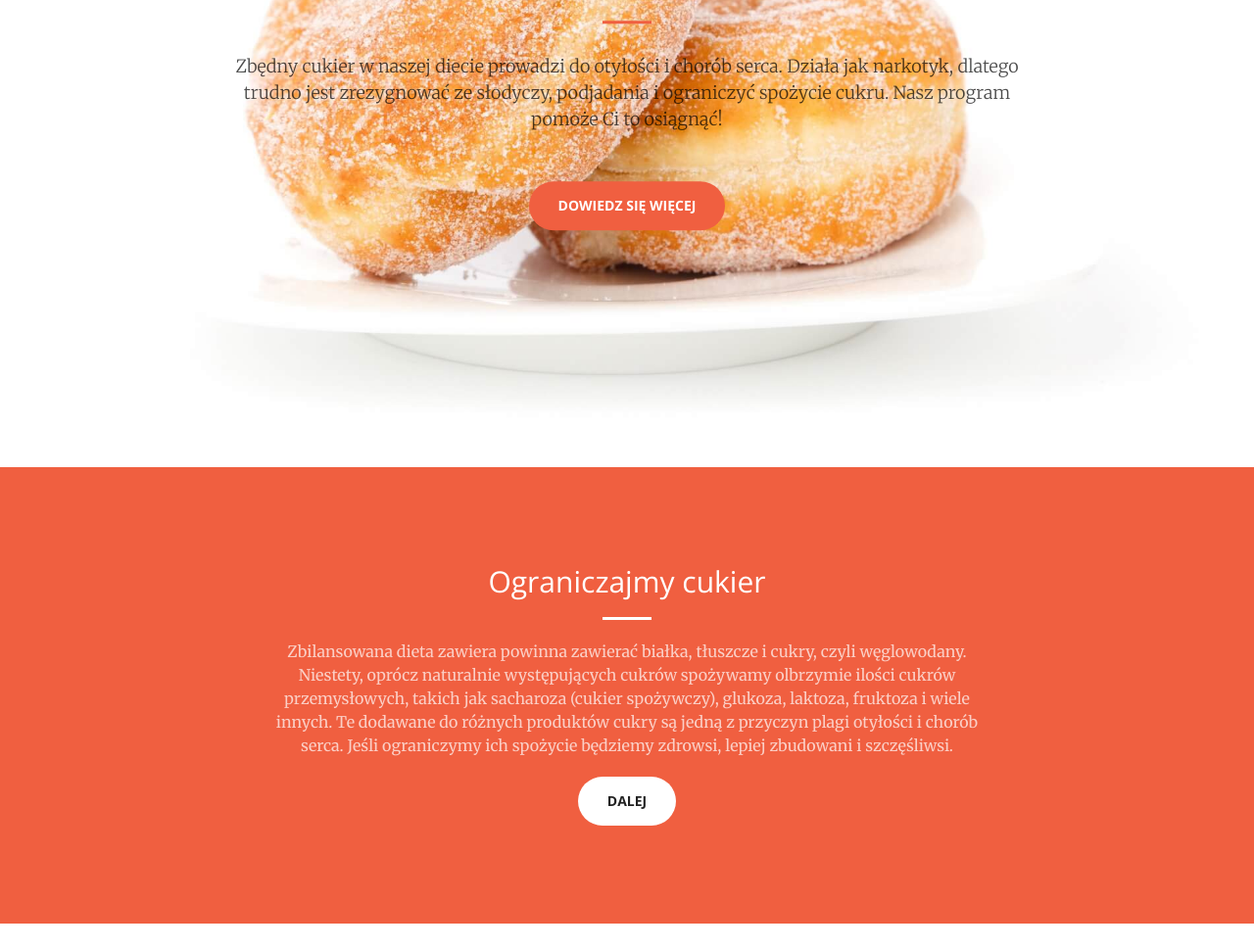
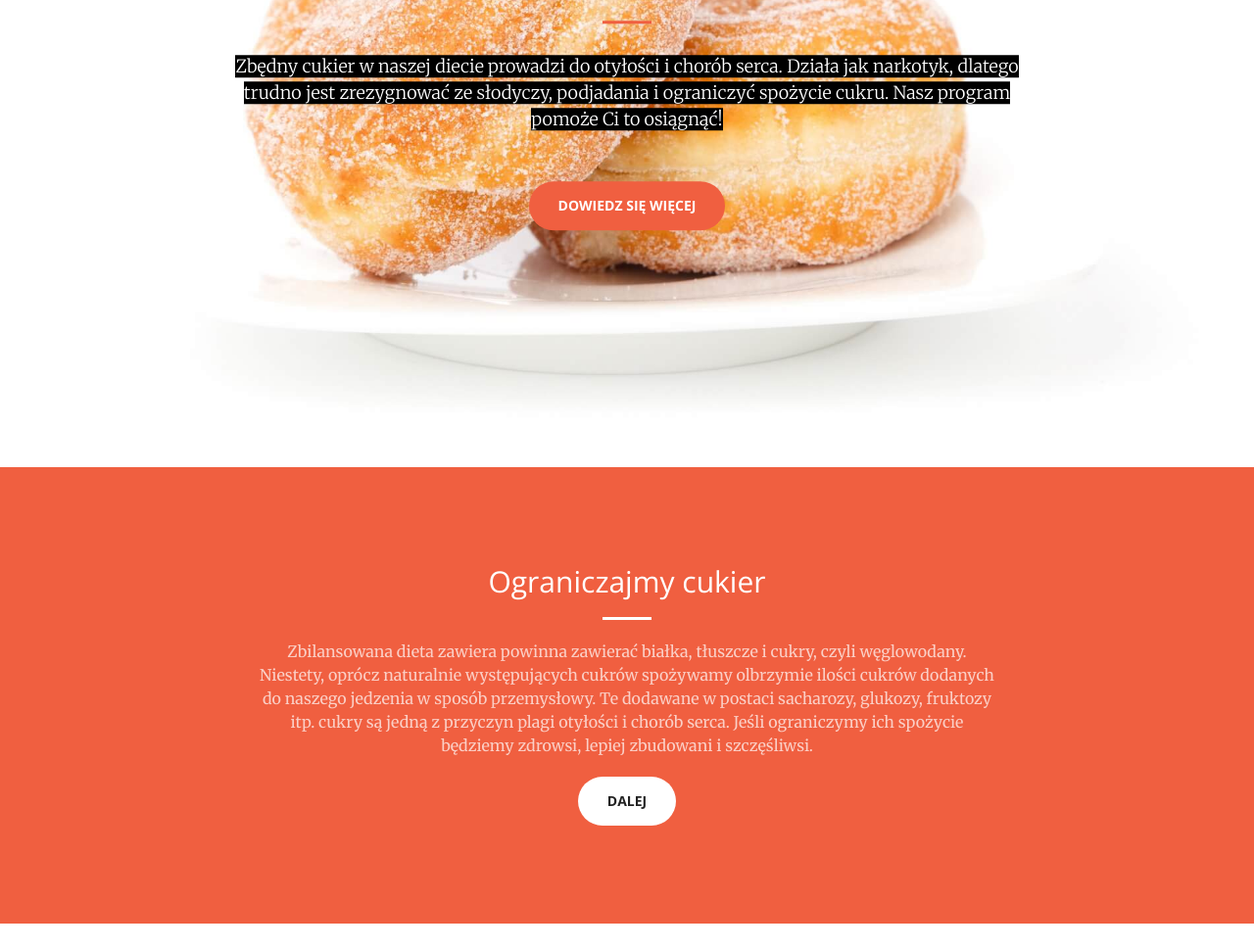
Before and after one commit to kldarek/mniejcukru, a plain HTML site: page index.html in a window 1280 px wide. Shown: the part 323-1293 px from the top of the page at 98% size. Drawn offline with nearby package versions, Linux system fonts and the light colour scheme.

Commit message:
text and font edits

```diff
--- a/css/creative.css
+++ b/css/creative.css
@@ -208,7 +208,10 @@ header .header-content .header-content-inner p {
     margin-bottom: 50px;
     font-size: 16px;
     font-weight: 300;
-    color: rgba(0,0,0,.7);
+}
+span.czarny {
+  color: white;
+  background-color: black;
 }
 
 @media(min-width:768px) {
--- a/index.html
+++ b/index.html
@@ -73,7 +73,7 @@
             <div class="header-content-inner">
                 <h1>JEM MNIEJ CUKRU</h1>
                 <hr>
-                <p>Zbędny cukier w naszej diecie prowadzi do otyłości i chorób serca. Działa jak narkotyk, dlatego trudno jest zrezygnować ze słodyczy, podjadania i ograniczyć spożycie cukru. Nasz program pomoże Ci to osiągnąć!</p>
+                <p><span class="czarny">Zbędny cukier w naszej diecie prowadzi do otyłości i chorób serca. Działa jak narkotyk, dlatego trudno jest zrezygnować ze słodyczy, podjadania i ograniczyć spożycie cukru. Nasz program pomoże Ci to osiągnąć!</span></p>
                 <a href="#about" class="btn btn-primary btn-xl page-scroll">Dowiedz się więcej</a>
             </div>
         </div>
@@ -85,7 +85,7 @@
                 <div class="col-lg-8 col-lg-offset-2 text-center">
                     <h2 class="section-heading">Ograniczajmy cukier</h2>
                     <hr class="light">
-                    <p class="text-faded">Zbilansowana dieta zawiera powinna zawierać białka, tłuszcze i cukry, czyli węglowodany. Niestety, oprócz naturalnie występujących cukrów spożywamy olbrzymie ilości cukrów przemysłowych, takich jak sacharoza (cukier spożywczy), glukoza, laktoza, fruktoza i wiele innych. Te dodawane do różnych produktów cukry są jedną z przyczyn plagi otyłości i chorób serca. Jeśli ograniczymy ich spożycie będziemy zdrowsi, lepiej zbudowani i szczęśliwsi.</p>
+                    <p class="text-faded">Zbilansowana dieta zawiera powinna zawierać białka, tłuszcze i cukry, czyli węglowodany. Niestety, oprócz naturalnie występujących cukrów spożywamy olbrzymie ilości cukrów dodanych do naszego jedzenia w sposób przemysłowy. Te dodawane w postaci sacharozy, glukozy, fruktozy itp. cukry są jedną z przyczyn plagi otyłości i chorób serca. Jeśli ograniczymy ich spożycie będziemy zdrowsi, lepiej zbudowani i szczęśliwsi.</p>
                     <a href="#services" class="btn btn-default btn-xl page-scroll">Dalej</a>
                 </div>
             </div>
```
